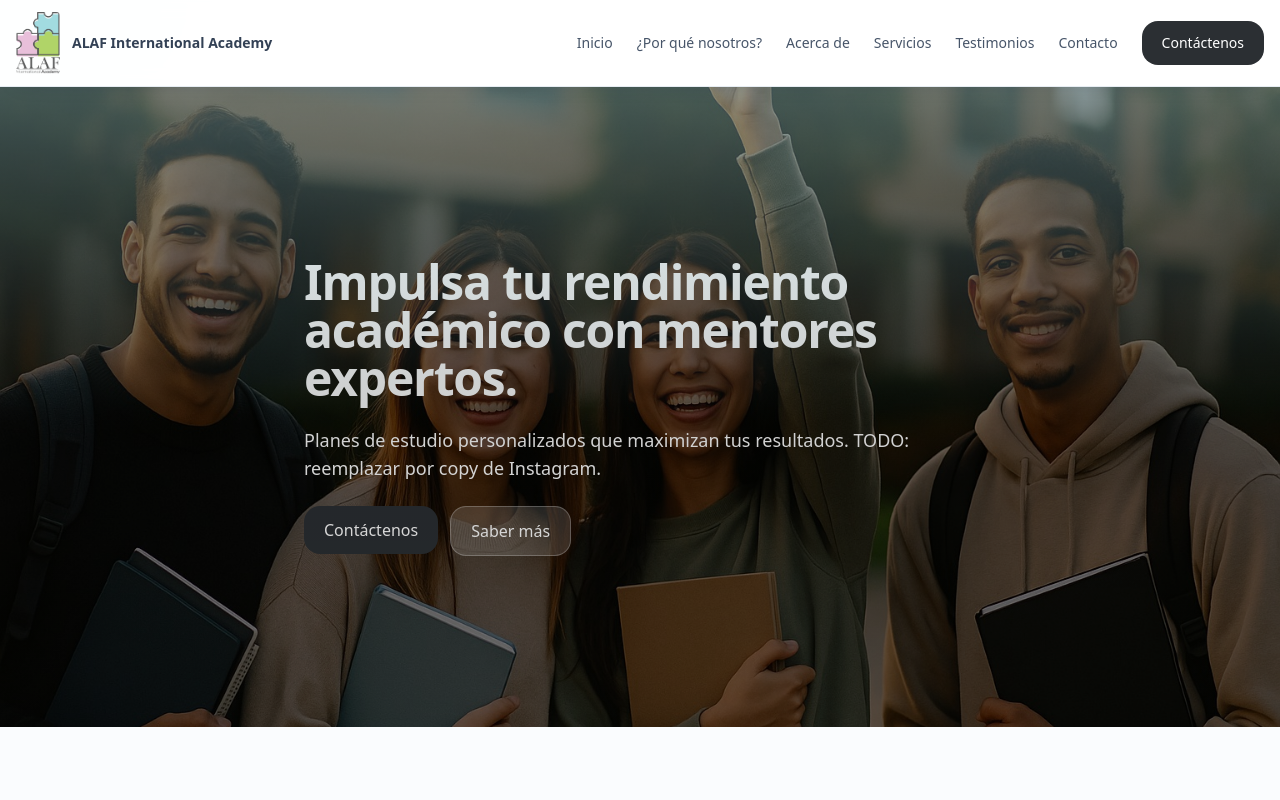
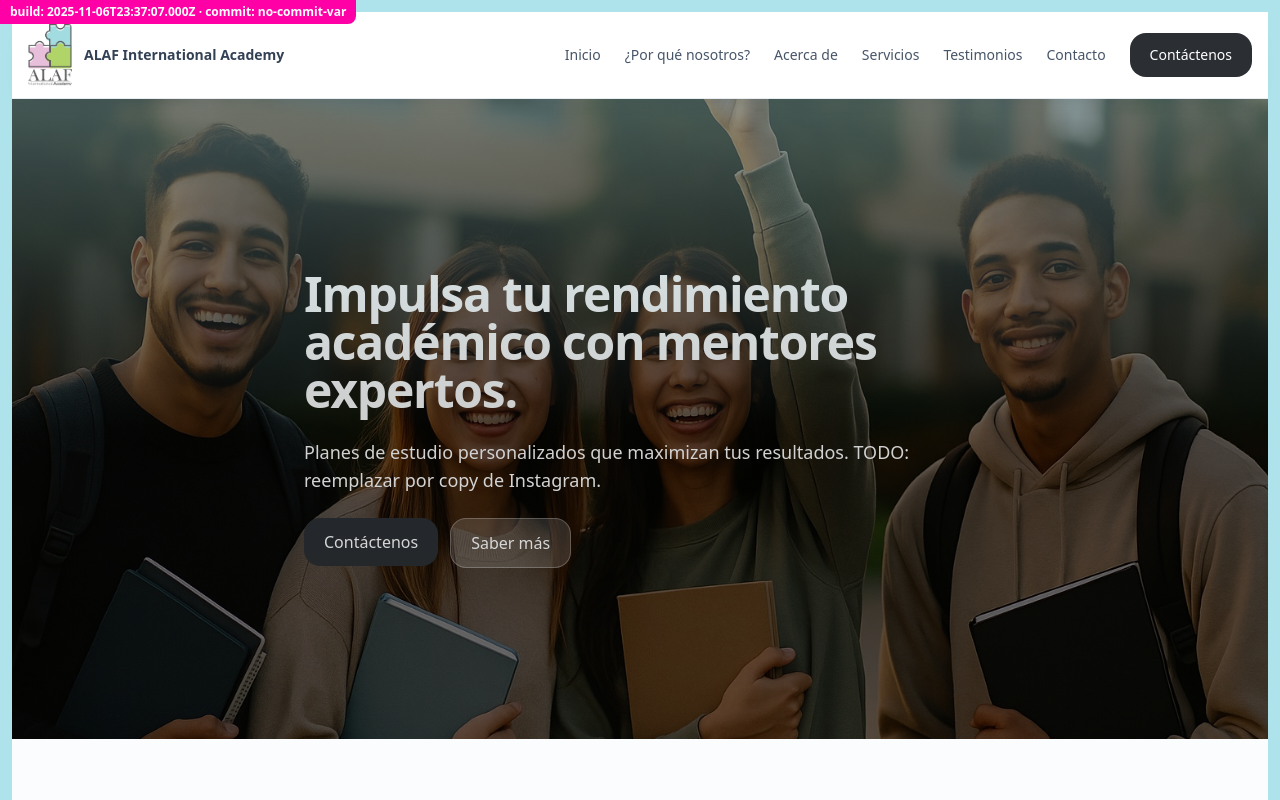
Before and after one commit to lulabtechnology/Alaf, a Next.js app: page / in a window 1280 px wide. Shown: the top 800 px of the page. Built offline with nearby package versions, Linux system fonts and the light colour scheme.

Commit message:
Update layout.tsx

```diff
--- a/app/layout.tsx
+++ b/app/layout.tsx
@@ -1,33 +1,41 @@
-// app/layout.tsx  (si tu carpeta es src/, ponlo en: src/app/layout.tsx)
+// app/layout.tsx
 import "./globals.css";
 import type { Metadata } from "next";
 
 export const metadata: Metadata = {
   title: "ALAF International Academy",
-  description: "Programas académicos y preuniversitarios — ALAF",
+  description: "Diagnóstico de estilos",
 };
 
 export default function RootLayout({ children }: { children: React.ReactNode }) {
+  // Mostrar commit y timestamp para saber que ESTO es la versión nueva
+  const buildTime = new Date().toISOString();
+  // @ts-ignore
+  const commit = process.env.NEXT_PUBLIC_VERCEL_GIT_COMMIT_SHA || "no-commit-var";
+
   return (
     <html lang="es">
-      <body>
-        {/* HOTFIX de verificación: esto DEBE colorear el fondo.
-            Si lo ves, los estilos están entrando. Luego puedes borrar este bloque. */}
+      <head>
+        {/* BANDERA VISUAL: si ves esta barra fucsia, el layout NUEVO está en producción */}
         <style
           // @ts-ignore
           global
           dangerouslySetInnerHTML={{
             __html: `
-              :root{
-                --ink:#2B2F33; --celeste:#AEE3EB; --lime:#B7D96B; --pink:#E8C7DC; --outline:#5C5C5C;
-                --bg:#FAFCFE; --surface:#FFFFFF; --border:#E7EDF3; --text:#0F172A; --muted:#475569;
+              #___diagnostic_banner {
+                position: fixed; inset: 0 auto auto 0; z-index: 9999;
+                background: #ff00a6; color: #fff; font: 600 12px/1 system-ui;
+                padding: 6px 10px; border-bottom-right-radius: 8px;
               }
-              body{ background: radial-gradient(800px 420px at -10% 0%, #E7F7FB 0%, transparent 60%), #FAFCFE !important; }
-              .btn-primary{ background:#2B2F33 !important; color:#fff !important; }
-              header a:hover{ color:#2B2F33 !important; }
+              body{ border: 12px solid #AEE3EB !important; } /* borde CELESTE del logo */
             `,
           }}
         />
+      </head>
+      <body>
+        <div id="___diagnostic_banner">
+          build: {buildTime} · commit: {commit}
+        </div>
         {children}
       </body>
     </html>
```
